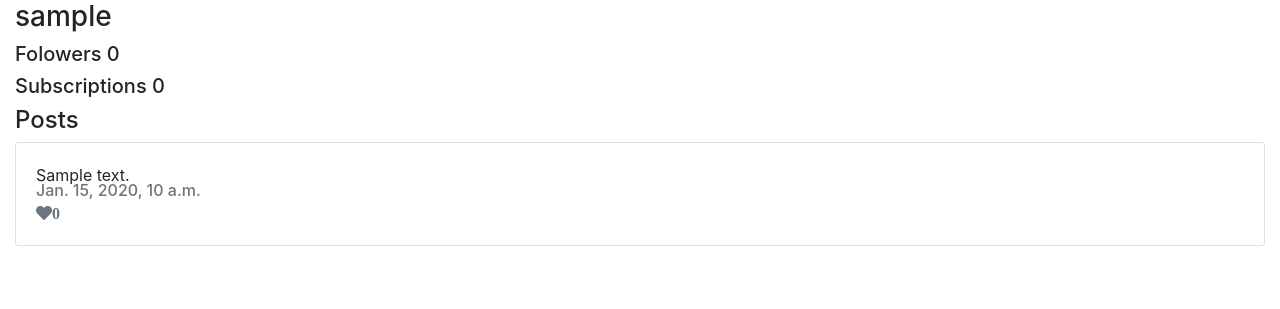
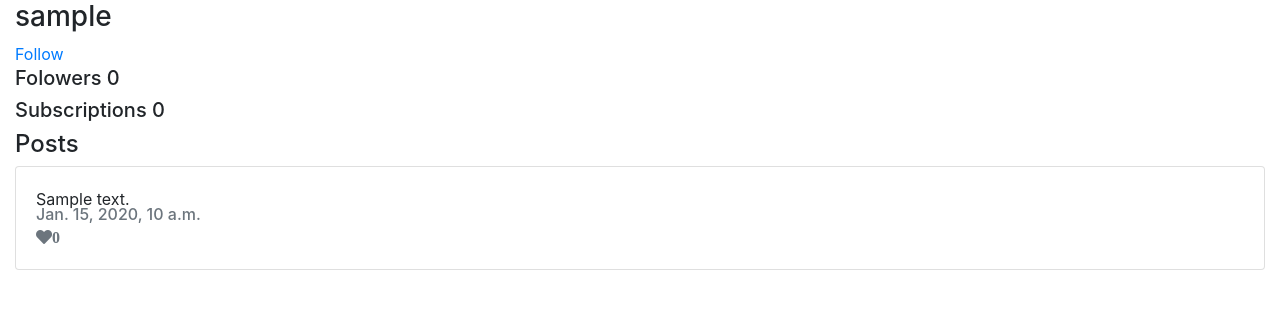
Before and after one commit to ghrust/cs50w-project4-network, a Django app: template network/templates/network/profile.html in a window 1280 px wide. Shown: the part 56-365 px from the top of the page. Run offline with Django 3.2, Linux system fonts and the light colour scheme; a user stored in the database is signed in; tables that the repository leaves empty hold one stand-in row (values such as "Sample post"); the template is opened without the code that fills it: values that come from a table or form of the project are taken from there, most other values are stand-ins (such as "Sample title", 1, 10 or a date in 2020); some libraries are stand-ins or nearby versions.

Commit message:
add follow link

```diff
--- a/network/templates/network/index.html
+++ b/network/templates/network/index.html
@@ -1,7 +1,7 @@
 {% extends "network/layout.html" %}
 
 {% block body %}
-    {% if request.user.is_authenticated %}
+    {% if user.is_authenticated %}
         <form action="{% url 'new_post' %}" method="post">
             <div class="form-group p-3 border">
                 {% csrf_token %}
--- a/network/templates/network/layout.html
+++ b/network/templates/network/layout.html
@@ -17,7 +17,7 @@
               <ul class="navbar-nav mr-auto">
                 {% if user.is_authenticated %}
                     <li class="nav-item">
-                        <a class="nav-link" href="#"><strong>{{ user.username }}</strong></a>
+                        <a class="nav-link" href="{% url 'profile_page' username=user.username %}"><strong>{{ user.username }}</strong></a>
                     </li>
                 {% endif %}
                 <li class="nav-item">
--- a/network/templates/network/profile.html
+++ b/network/templates/network/profile.html
@@ -2,8 +2,13 @@
 
 {% block body %}
     <h3>{{ username }}</h3>
+    {% if user.is_authenticated and user.username != username %}
+        <a href="#">Follow</a>
+    {% endif %}
+
     <h5>Folowers 0</h5>
     <h5>Subscriptions 0</h5>
+
     <h4>Posts</h3>
     {% for post in posts %}
         <div class="card mb-3">
```
